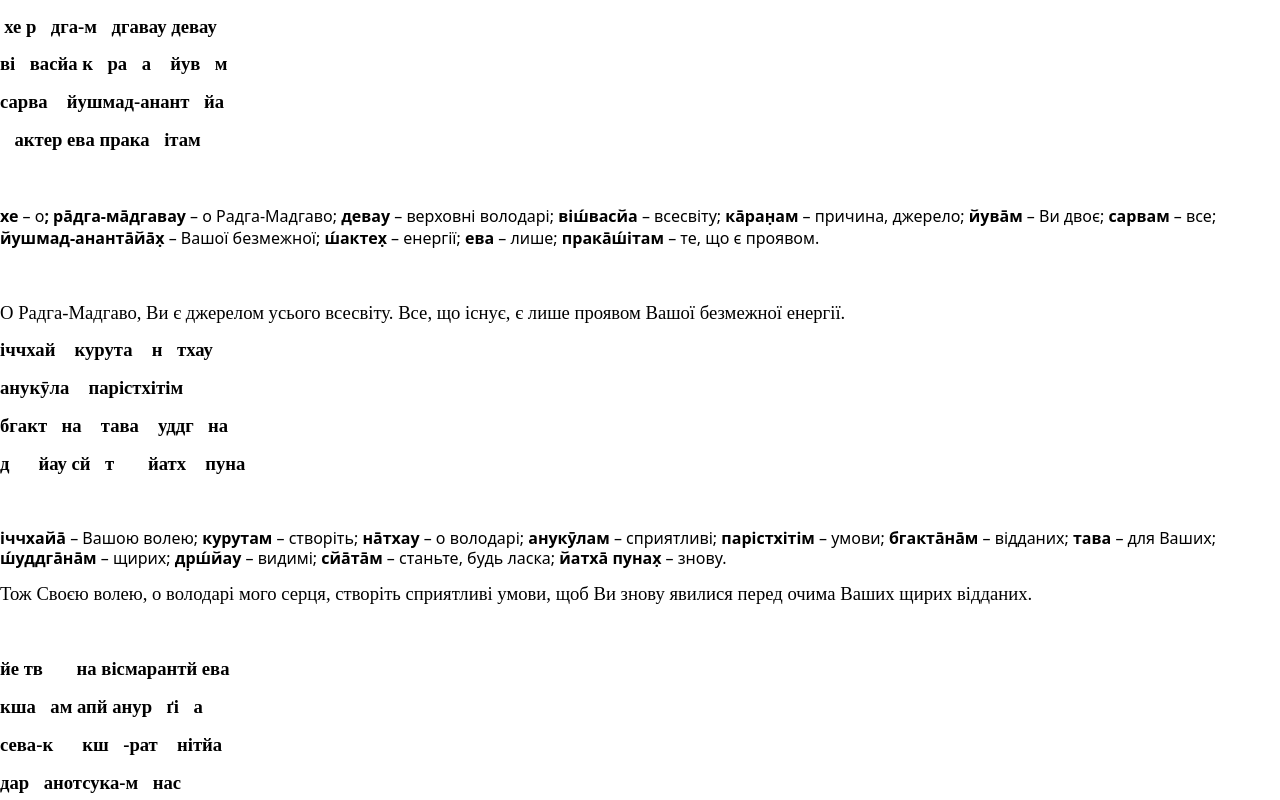
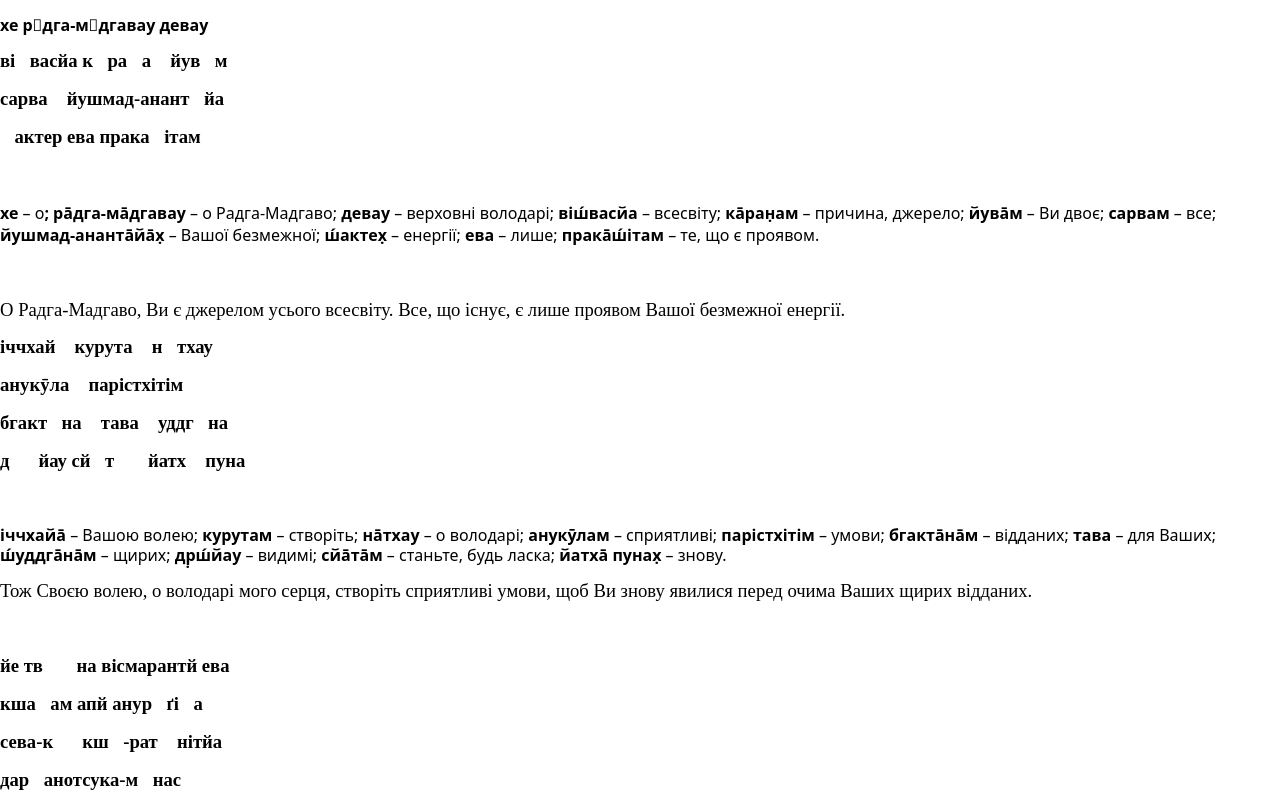
Before and after one commit to VnG18/vng18.github.io, a plain HTML site: page posts/2025-08-20-01.html in a window 1280 px wide. Shown: the top 800 px of the page. Drawn offline with nearby package versions, Linux system fonts and the light colour scheme.

Commit message:
Update 2025-08-20-01.html

```diff
--- a/posts/2025-08-20-01.html
+++ b/posts/2025-08-20-01.html
@@ -18,7 +18,7 @@
 
 <body>
 <section class="verse">
-<p>&nbsp;<b><span style="font-family: &quot;Gaura Times&quot;,serif; font-size: 14.0pt; mso-fareast-font-family: &quot;Times New Roman&quot;; mso-fareast-language: UK;">хе рдга-мдгавау девау</span></b></p>
+<p><b>хе рдга-мдгавау девау</b></p>
 
 <p class="MsoNormal" style="line-height: normal; margin-bottom: 0cm;"><b><span style="font-family: &quot;Gaura Times&quot;,serif; font-size: 14.0pt; mso-fareast-font-family: &quot;Times New Roman&quot;; mso-fareast-language: UK;">вівасйа краа йувм<o:p></o:p></span></b></p>
 
```
